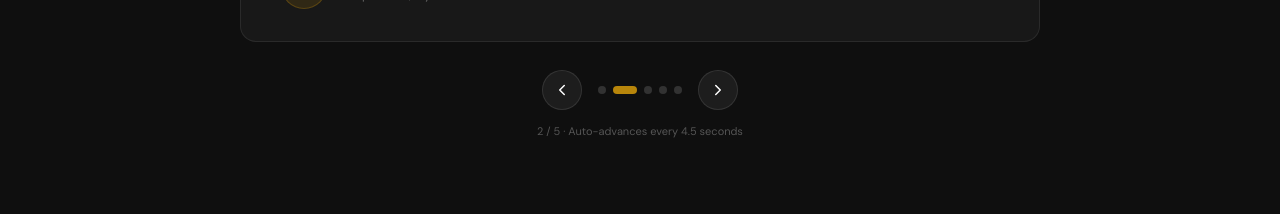
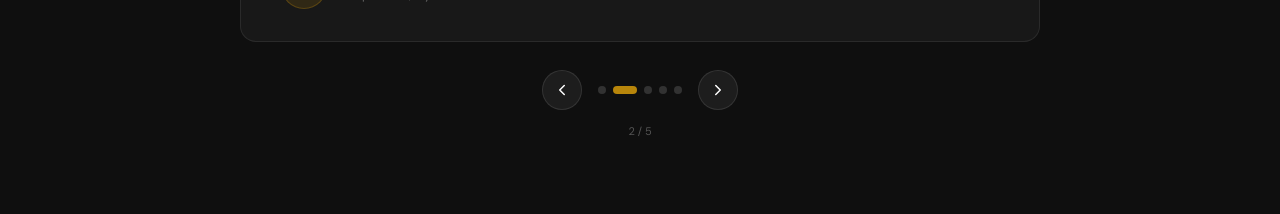
Before and after one commit to Pavan-loop/smew, a Next.js app: page / in a window 1280 px wide. Shown: the part 3940-4154 px from the top of the page. Built offline with nearby package versions, Linux system fonts and the light colour scheme.

Commit message:
Removed unwanted sentence

```diff
--- a/app/components/Testimonials.tsx
+++ b/app/components/Testimonials.tsx
@@ -133,7 +133,7 @@ export default function Testimonials() {
         </div>
 
         <p style={{ textAlign: 'center', marginTop: 14, fontSize: 11, color: '#555' }}>
-          {cur + 1} / {testimonials.length} · Auto-advances every 4.5 seconds
+          {cur + 1} / {testimonials.length}
         </p>
       </div>
     </section>
```
